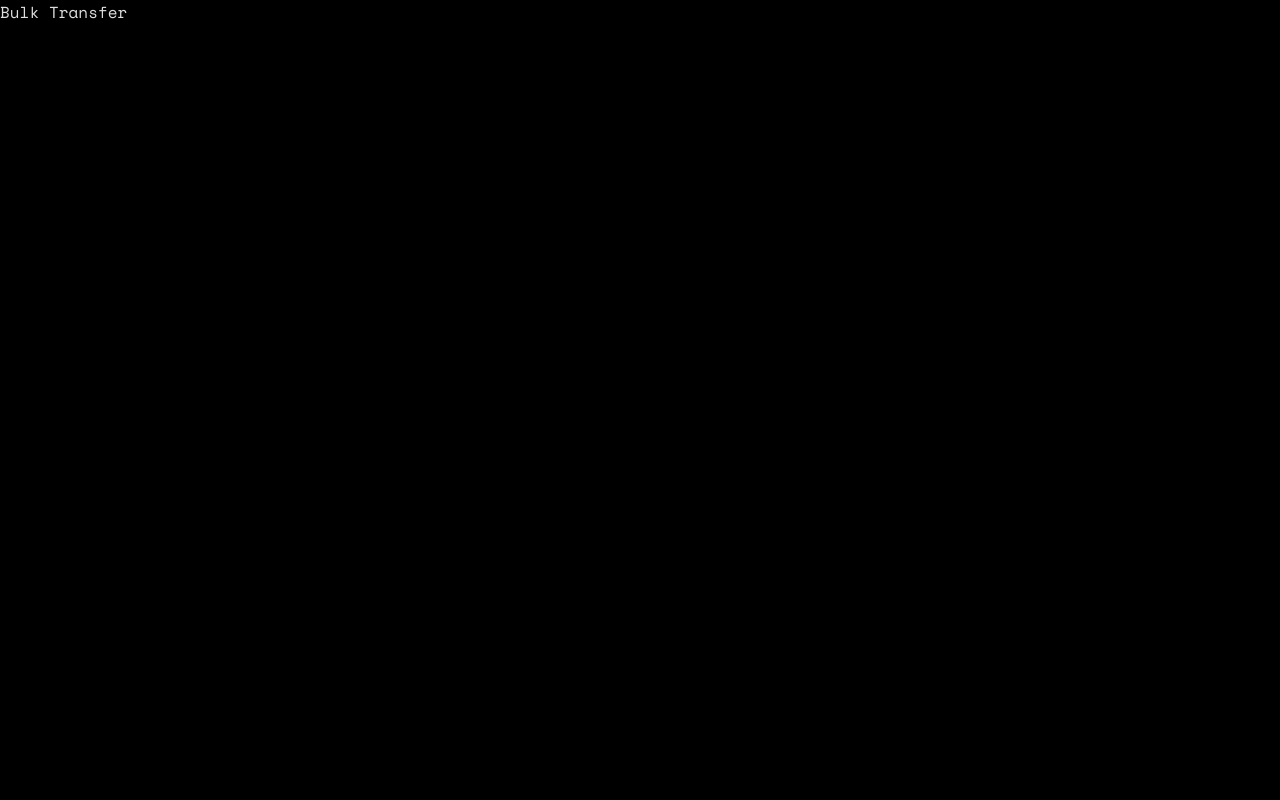
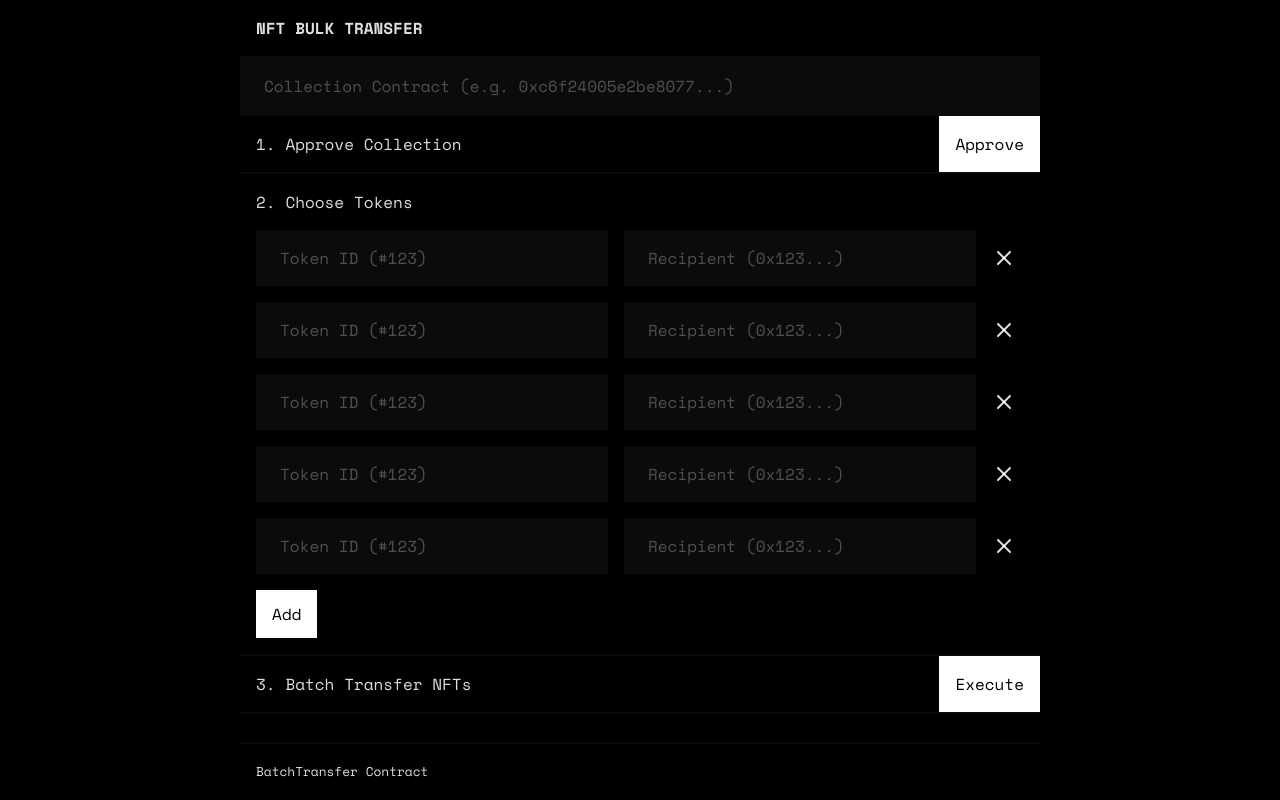
Before and after one commit to 1001-digital/batchtransfer-ui, a Vue app: page / in a window 1280 px wide. Built offline with nearby package versions, Linux system fonts and the light colour scheme.

Commit message:
Build out base UI

```diff
--- a/src/App.vue
+++ b/src/App.vue
@@ -1,9 +1,78 @@
+<template>
+  <main>
+    <header>
+      <h1>NFT Bulk Transfer</h1>
+    </header>
+
+    <section class="fit">
+      <input type="text" placeholder="Collection Contract (e.g. 0xc6f24005e2be8077...)">
+    </section>
+
+    <ApproveCollection />
+
+    <ChooseTokens />
+
+    <ExecuteTransfer />
+
+    <footer>
+      <a
+        href="https://etherscan.io/address/0x055c942A5396460f0d36295bEd65436cd970Aa11#code"
+        target="_blank"
+      >BatchTransfer Contract</a>
+    </footer>
+  </main>
+</template>
+
 <script setup>
+import ApproveCollection from './components/ApproveCollection.vue'
+import ChooseTokens from './components/ChooseTokens.vue'
+import ExecuteTransfer from './components/ExecuteTransfer.vue'
 </script>
 
-<template>
-    <h1>Bulk Transfer</h1>
-</template>
+<style lang="postcss">
+main {
+  max-width: var(--content-width);
+  margin: auto;
+  min-height: 100vh;
+  display: flex;
+  flex-direction: column;
 
-<style lang="postcss" scoped>
+  header {
+    h1 {
+      text-transform: uppercase;
+      font-weight: bold;
+    }
+  }
+
+  header,
+  section,
+  footer {
+    border-bottom: var(--border-dark);
+
+    &:not(.fit) {
+      padding: var(--size-4);
+    }
+  }
+
+  .action {
+    display: flex;
+    justify-content: space-between;
+
+    h1 {
+      padding: var(--size-4);
+    }
+  }
+
+  footer {
+    border-top: var(--border-dark);
+    border-bottom: none;
+    margin-top: auto;
+    font-size: var(--font-size-sm);
+  }
+
+  @media (--content) {
+    border-left: var(--border-dark);
+    border-right: var(--border-dark);
+  }
+}
 </style>
--- /dev/null
+++ b/src/components/ApproveCollection.vue
@@ -0,0 +1,7 @@
+<template>
+  <section class="action fit">
+    <h1>1. Approve Collection</h1>
+
+    <button>Approve</button>
+  </section>
+</template>
--- /dev/null
+++ b/src/components/ChooseTokens.vue
@@ -0,0 +1,49 @@
+<template>
+  <section>
+    <h1>2. Choose Tokens</h1>
+
+    <div class="tokens">
+      <div
+        v-for="(row, index) in pairs"
+        :key="index"
+        class="row"
+      >
+        <input type="number" v-model="row[0]" placeholder="Token ID (#123)">
+        <input type="text" v-model="row[1]" placeholder="Recipient (0x123...)">
+        <button
+          @click="removeRow(index)"
+          class="simple"
+          title="Remove"
+          :disabled="pairs.length <= 1"
+        ><X /></button>
+      </div>
+
+      <button @click="addRow">Add</button>
+    </div>
+  </section>
+</template>
+
+<script setup>
+import { ref } from 'vue'
+import X from './icons/X.vue'
+
+const pairs = ref([[], [], [], [], []])
+
+const addRow = () => pairs.value.push([])
+const removeRow = index => {
+  if (pairs.value.length === 1) return
+  pairs.value.splice(index, 1)
+}
+</script>
+
+<style lang="postcss" scoped>
+  .tokens {
+  }
+
+  .row {
+    margin: var(--size-4) 0;
+    display: grid;
+    grid-template-columns: repeat(2, minmax(0px, 1fr)) 2rem;
+    gap: var(--size-4);
+  }
+</style>
--- /dev/null
+++ b/src/components/ExecuteTransfer.vue
@@ -0,0 +1,7 @@
+<template>
+  <section class="action fit">
+    <h1>3. Batch Transfer NFTs</h1>
+
+    <button>Execute</button>
+  </section>
+</template>
--- /dev/null
+++ b/src/components/icons/X.vue
@@ -0,0 +1,3 @@
+<template>
+  <svg xmlns="http://www.w3.org/2000/svg" width="24" height="24" viewBox="0 0 24 24" fill="none" stroke="currentColor" stroke-width="2" stroke-linecap="round" stroke-linejoin="round"><line x1="18" y1="6" x2="6" y2="18"></line><line x1="6" y1="6" x2="18" y2="18"></line></svg>
+</template>
--- /dev/null
+++ b/src/styles/buttons.css
@@ -0,0 +1,21 @@
+button {
+  display: block;
+  text-align: center;
+
+  &:--highlight {
+    outline: none;
+  }
+
+  &[disabled],
+  &[disabled=true] {
+    pointer-events: none;
+    opacity: 0.5;
+    cursor: normal;
+  }
+
+  &:not(.simple) {
+    padding: var(--size-3) var(--size-4);
+    background: var(--gray-0);
+    color: var(--gray-1000);
+  }
+}
--- a/src/styles/custom-media.css
+++ b/src/styles/custom-media.css
@@ -1,6 +1,7 @@
 @custom-media --xs (min-width: 24rem);
 @custom-media --sm (min-width: 30rem);
 @custom-media --md (min-width: 45rem);
+@custom-media --content (min-width: 50rem);
 @custom-media --lg (min-width: 66rem);
 @custom-media --xl (min-width: 88rem);
 @custom-media --xxl (min-width: 120rem);
--- a/src/styles/index.css
+++ b/src/styles/index.css
@@ -2,6 +2,8 @@
 @import "./normalize.css";
 
 @import "./utilities.css";
+@import "./inputs.css";
+@import "./buttons.css";
 
 :root {
   font-family: Space Mono, Inter, Avenir, Helvetica, Arial, sans-serif;
--- /dev/null
+++ b/src/styles/inputs.css
@@ -0,0 +1,15 @@
+input {
+  background-color: var(--gray-800);
+  padding: var(--size-4) var(--size-5);
+  outline: 0;
+  width: 100%;
+  display: block;
+
+  &::placeholder {
+    color: var(--gray-300);
+  }
+
+  &:--highlight {
+    background-color: var(--gray-800);
+  }
+}
--- a/src/styles/variables.css
+++ b/src/styles/variables.css
@@ -3,6 +3,7 @@
   --gray-800:  #0B0B0B;
   --gray-600:  #131313;
   --gray-400:  #303030;
+  --gray-300:  #505050;
   --gray-200:  #676767;
   --gray-100:  #B4B5B4;
   --gray-0:    #fff;
@@ -12,9 +13,9 @@
   --red-light: #dc2626;
   --red-dark: #991b1b;
 
-  --border:         1px solid var(--gray-400);
-  --border-dark:    1px solid var(--gray-800);
-  --border-thick:   2px;
+  --border:         2px solid var(--gray-400);
+  --border-dark:    2px solid var(--gray-800);
+  --border-thin:    1px;
 
   --size-1: 0.25rem;
   --size-2: 0.5rem;
@@ -23,5 +24,9 @@
   --size-5: 1.5rem;
   --size-6: 2rem;
 
+  --font-size-sm: 0.8rem;
+
+  --content-width: 50rem;
+
   --speed: 0.3s;
 }
```
